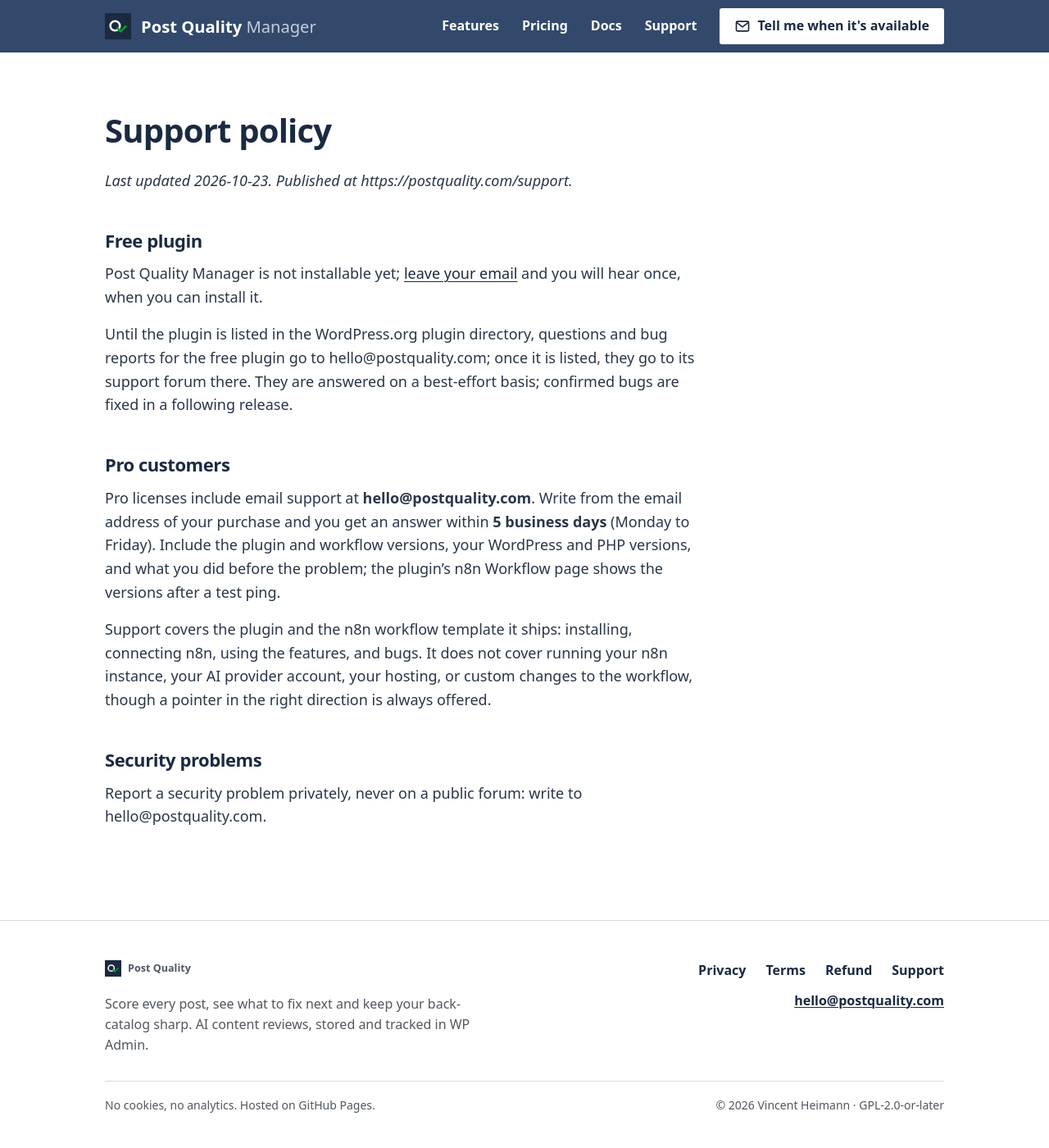
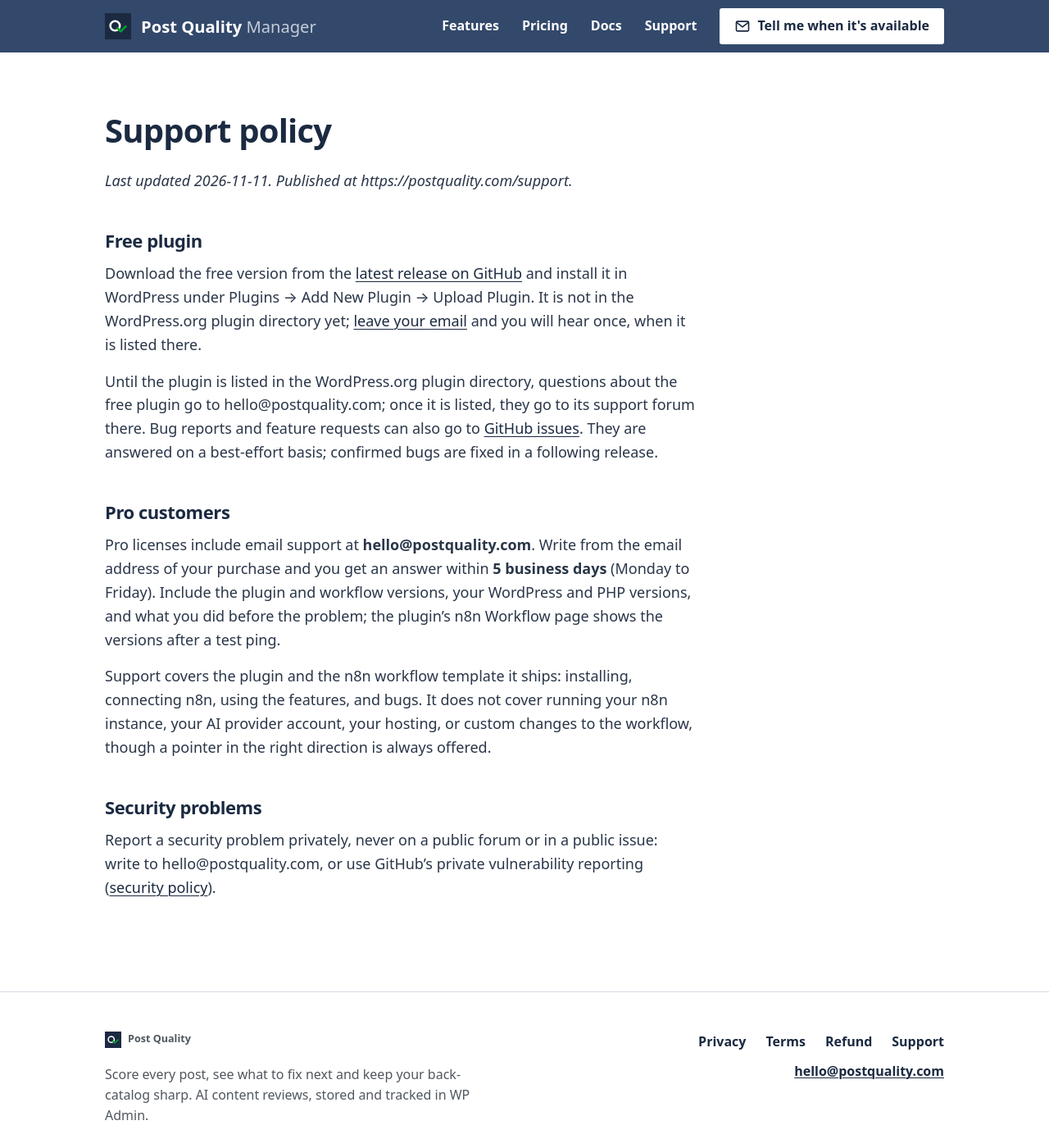
Before and after one commit to vincentheimann/postquality.com, a Jekyll site: the page built from support.md, in a window 1280 px wide and 1400 px high. Shown: the whole window at 82% size. Built offline with Jekyll 4.4.1, drawn with Linux system fonts in a browser that asks for light colours.

Commit message:
docs(support): the free version installs from GitHub Releases
Post Quality Manager 4.0.0 is published on GitHub (2026-11-11), so the
support page no longer says it is not installable: it links the latest
release, keeps the interest email for the WordPress.org listing, adds
GitHub issues for bug reports and GitHub's private vulnerability
reporting for security problems. Copied from the plugin repository's
docs/policies/support.md (front matter kept, title line dropped).

Co-Authored-By: Claude Opus 5.5 <noreply@anthropic.com>

```diff
--- a/support.md
+++ b/support.md
@@ -5,13 +5,13 @@ description: Where to ask about Post Quality Manager, Free or Pro, what to inclu
 permalink: /support/
 ---
 
-_Last updated 2026-10-23. Published at https://postquality.com/support._
+_Last updated 2026-11-11. Published at https://postquality.com/support._
 
 ## Free plugin
 
-Post Quality Manager is not installable yet; [leave your email](mailto:hello@postquality.com?subject=Tell%20me%20when%20Post%20Quality%20Manager%20is%20available) and you will hear once, when you can install it.
+Download the free version from the [latest release on GitHub](https://github.com/vincentheimann/post-quality-manager/releases/latest) and install it in WordPress under Plugins → Add New Plugin → Upload Plugin. It is not in the WordPress.org plugin directory yet; [leave your email](mailto:hello@postquality.com?subject=Tell%20me%20when%20Post%20Quality%20Manager%20is%20available) and you will hear once, when it is listed there.
 
-Until the plugin is listed in the WordPress.org plugin directory, questions and bug reports for the free plugin go to hello@postquality.com; once it is listed, they go to its support forum there. They are answered on a best-effort basis; confirmed bugs are fixed in a following release.
+Until the plugin is listed in the WordPress.org plugin directory, questions about the free plugin go to hello@postquality.com; once it is listed, they go to its support forum there. Bug reports and feature requests can also go to [GitHub issues](https://github.com/vincentheimann/post-quality-manager/issues/new/choose). They are answered on a best-effort basis; confirmed bugs are fixed in a following release.
 
 ## Pro customers
 
@@ -21,4 +21,4 @@ Support covers the plugin and the n8n workflow template it ships: installing, co
 
 ## Security problems
 
-Report a security problem privately, never on a public forum: write to hello@postquality.com.
+Report a security problem privately, never on a public forum or in a public issue: write to hello@postquality.com, or use GitHub's private vulnerability reporting ([security policy](https://github.com/vincentheimann/post-quality-manager/security/policy)).
```
